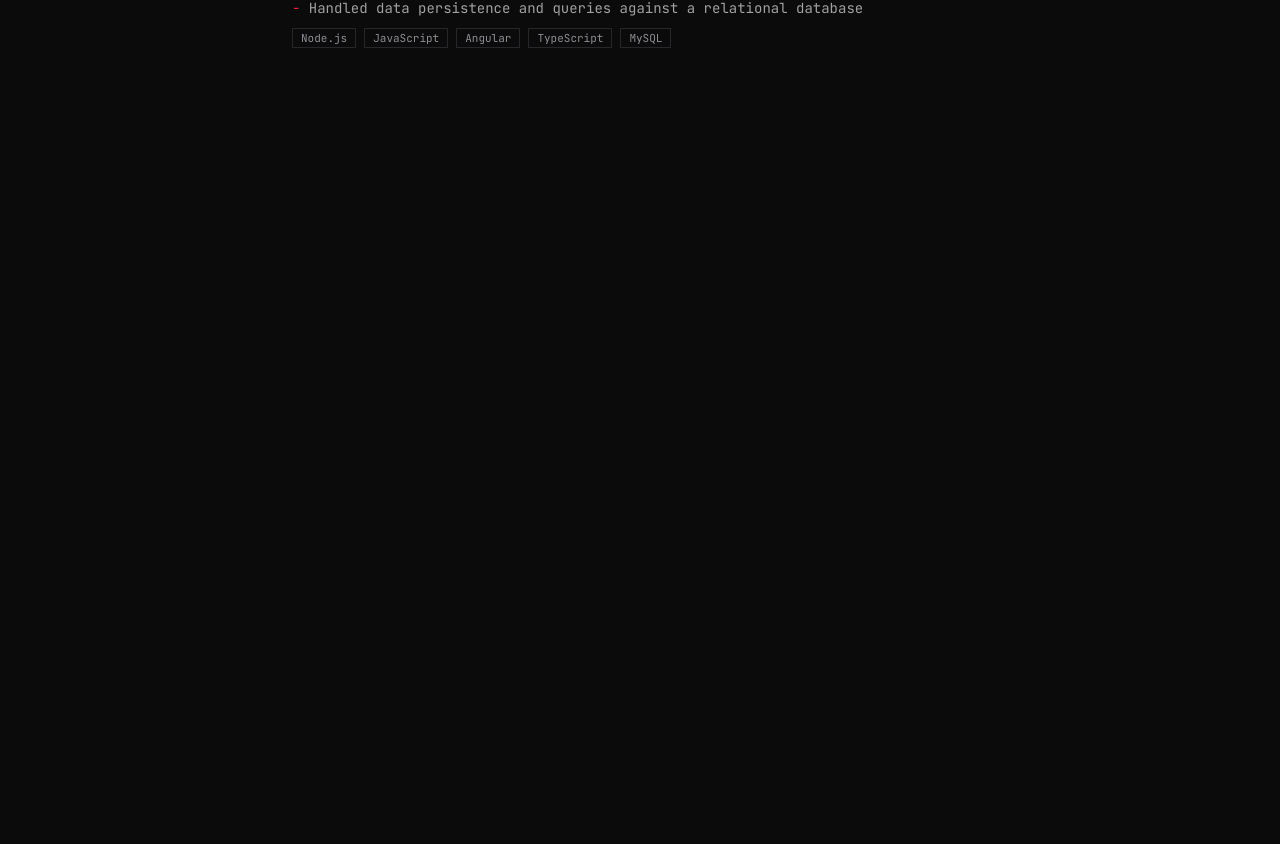
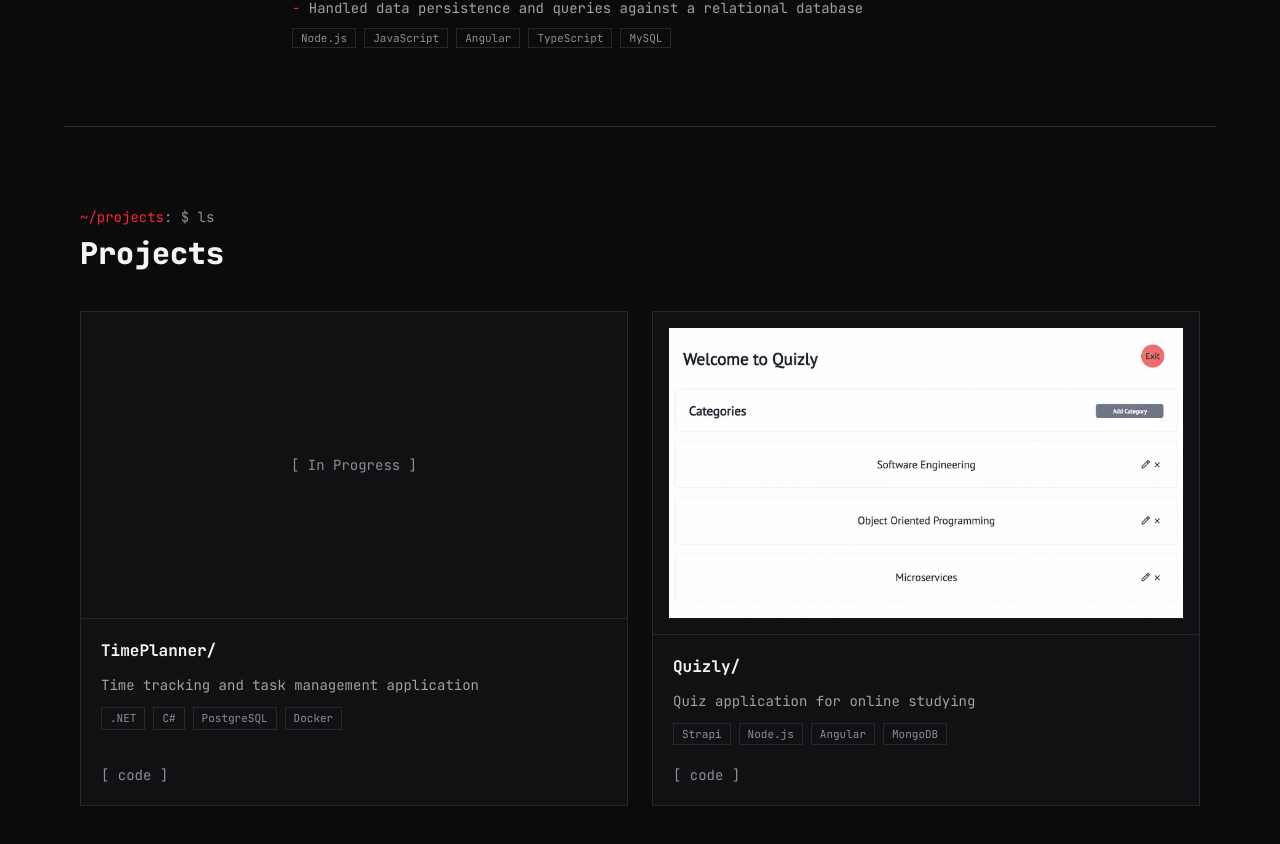
Before and after one commit to lazartrajkovski/portfolio, a React (Vite) app: page / in a window 1280 px wide. Shown: the part 1300-2144 px from the top of the page. Before the commit the page ends 1426 px from the top, so only its background shows below. Built offline with nearby package versions, Linux system fonts and the light colour scheme.

Commit message:
Add Projects and ProjectCard component

```diff
--- a/src/App.tsx
+++ b/src/App.tsx
@@ -1,6 +1,7 @@
 import NavBar from './components/Navbar'
 import Hero from './components/Hero'
 import Experience from './components/Experience'
+import Projects from './components/Projects'
 
 function App() {
   return (
@@ -8,6 +9,7 @@ function App() {
       <NavBar />
       <Hero />
       <Experience />
+      <Projects />
     </>
   )
 }
--- /dev/null
+++ b/src/components/ProjectCard.tsx
@@ -0,0 +1,49 @@
+type ProjectCardProps = {
+  name: string
+  description: string
+  stack: string[]
+  codeLink: string
+  image?: string
+}
+
+function ProjectCard({
+  name,
+  description,
+  stack,
+  codeLink,
+  image,
+}: ProjectCardProps) {
+  return (
+    <article className="group border-line hover:border-accent flex flex-col border bg-[#111113] transition">
+      <div className="border-line text-muted grid aspect-video place-items-center border-b p-4 text-sm">
+        {image ? <img src={image} alt={name} /> : '[ In Progress ]'}
+      </div>
+
+      <div className="flex flex-1 flex-col gap-3 p-5">
+        <h3 className="group-hover:text-accent font-bold text-neutral-100">
+          {name}/
+        </h3>
+        <p className="text-sm text-neutral-400">{description}</p>
+        <ul className="text-muted flex flex-wrap gap-2 text-[11px]">
+          {stack.map((tech) => (
+            <li key={tech} className="border-line border px-2 py-0.5">
+              {tech}
+            </li>
+          ))}
+        </ul>
+        <div className="mt-auto flex gap-4 pt-2 text-sm">
+          <a
+            href={codeLink}
+            target="_blank"
+            rel="noreferrer"
+            className="text-muted hover:text-accent"
+          >
+            [ code ]
+          </a>
+        </div>
+      </div>
+    </article>
+  )
+}
+
+export default ProjectCard
--- /dev/null
+++ b/src/components/Projects.tsx
@@ -0,0 +1,52 @@
+import ProjectCard from './ProjectCard'
+import quizlyImage from '../assets/images/quizly.jpg'
+
+function Projects() {
+  const projects = [
+    {
+      name: 'TimePlanner',
+      description: 'Time tracking and task management application',
+      stack: ['.NET', 'C#', 'PostgreSQL', 'Docker'],
+      codeLink: 'https://github.com/lazartrajkovski/TimePlanner',
+      liveLink: '',
+      image: '',
+    },
+    {
+      name: 'Quizly',
+      description: 'Quiz application for online studying',
+      stack: ['Strapi', 'Node.js', 'Angular', 'MongoDB'],
+      codeLink: 'https://github.com/lazartrajkovski/Quizly',
+      liveLink: '',
+      image: quizlyImage,
+    },
+  ]
+  return (
+    <>
+      <section
+        id="projects"
+        className="border-line mx-auto max-w-6xl border-t px-4 py-20"
+      >
+        <p className="text-muted mb-2 text-sm">
+          <span className="text-accent">~/projects</span>: $ ls
+        </p>
+        <h2 className="mb-10 text-3xl font-extrabold text-neutral-100">
+          Projects
+        </h2>
+        <div className="grid gap-6 md:grid-cols-2">
+          {projects.map((project) => (
+            <ProjectCard
+              key={project.name}
+              name={project.name}
+              description={project.description}
+              stack={project.stack}
+              codeLink={project.codeLink}
+              image={project.image}
+            />
+          ))}
+        </div>
+      </section>
+    </>
+  )
+}
+
+export default Projects
```
Also changed, not shown: src/assets/images/quizly.jpg (added).
